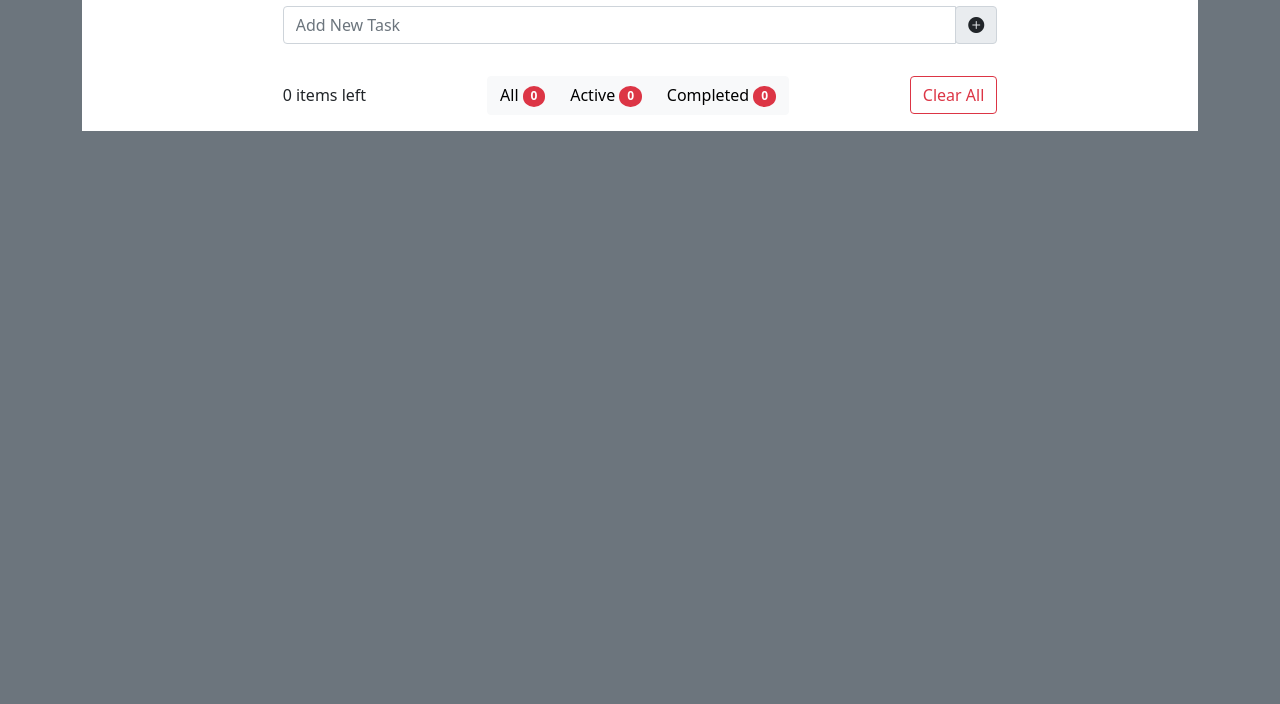
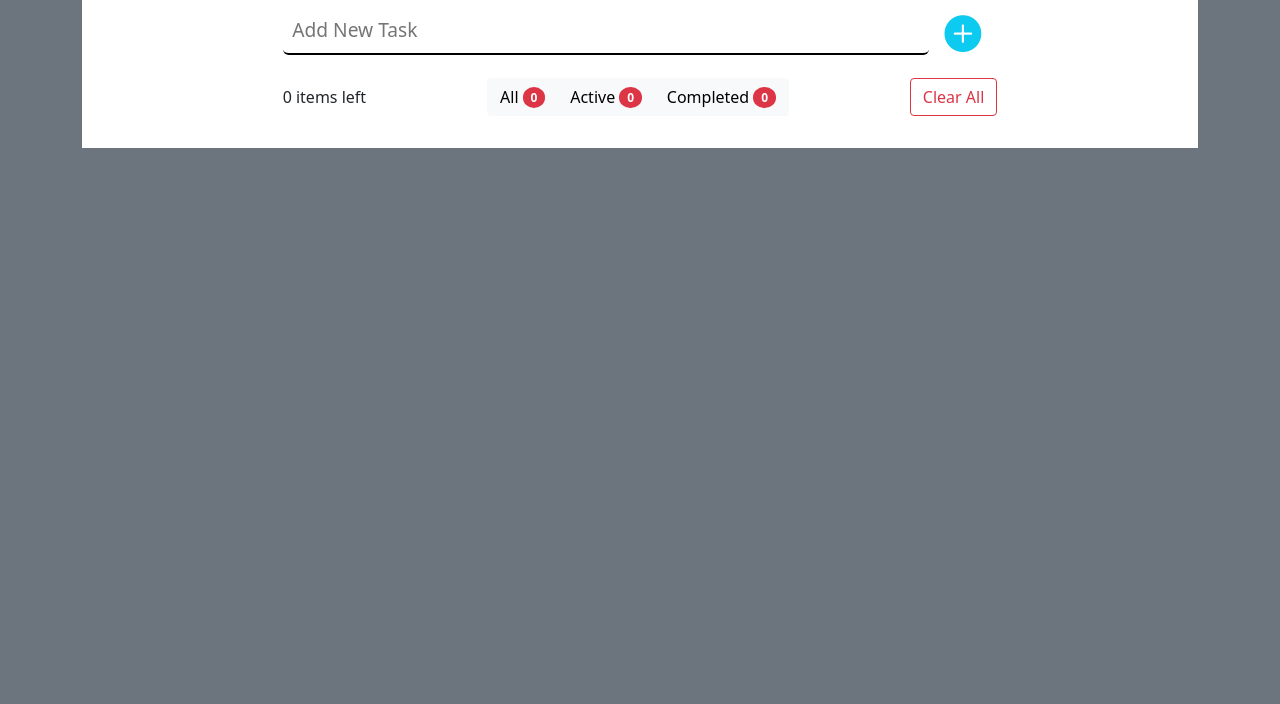
Before and after one commit to vb201/Vanila-TODO, a plain HTML site: page index.html in a window 1280 px wide. Shown: the part 96-800 px from the top of the page. Drawn offline with nearby package versions, Linux system fonts and the light colour scheme.

Commit message:
Added Styles to Task Input

```diff
--- a/index.html
+++ b/index.html
@@ -27,7 +27,8 @@
           <div class="row">
             <!--  -->
             <div class="col-md-8 offset-md-2">
-              <div class="my-3 input-group">
+              <!-- Input area -->
+              <!-- <div class="my-3 input-group">
                 <input
                   type="text"
                   class="form-control"
@@ -39,6 +40,20 @@
                     <i class="bi bi-plus-circle-fill" id="add-task"></i>
                   </span>
                 </div>
+              </div> -->
+              <div class="my-3">
+                <!-- Input with underline -->
+                <div class="d-flex align-content-center">
+                  <input
+                    type="text"
+                    class="w-100 task-input-area"
+                    id="task-name"
+                    placeholder="Add New Task"
+                  />
+                  <span id="add-task ">
+                    <i class="bi bi-plus-circle-fill icon-large icon-cyan px-3"></i>
+                  </span>
+
               </div>
 
               <!-- All Todos -->
--- a/styles.css
+++ b/styles.css
@@ -1,3 +1,23 @@
 .icon {
   font-size: 1.4em;
 }
+
+.icon-large {
+  font-size: 2.3rem;
+}
+
+.icon-cyan {
+  color: #0dcaf0;
+}
+
+.task-input-area {
+  width: 100%;
+  height: 100%;
+  padding: 0.5em;
+  font-size: 1.2em;
+  border: none;
+  border-bottom: 2px solid #000;
+  border-radius: 0.3em;
+
+  outline: none;
+}
```
